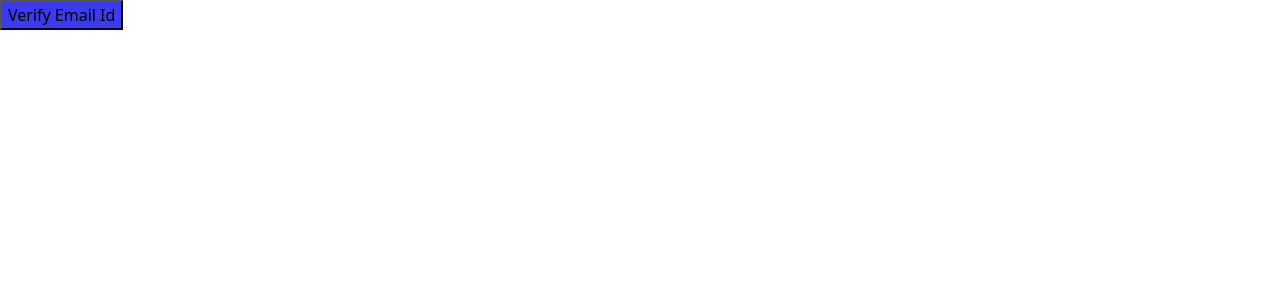
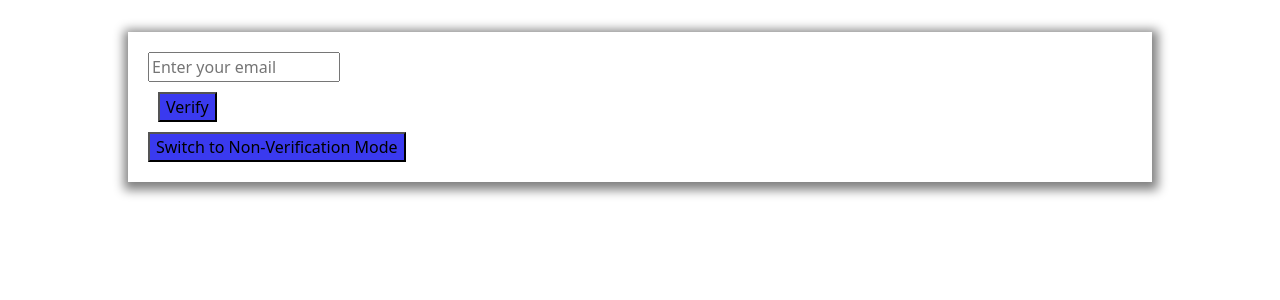
Before and after one commit to mayankvaidya436/expense-trackerfire, a React (Create React App) app: page /Verifaction in a window 1280 px wide. Shown: the top 300 px of the page. Built offline with nearby package versions, Linux system fonts and the light colour scheme.

Commit message:
adding logout functinality

```diff
--- a/src/Componets/Pages/Verifaction.js
+++ b/src/Componets/Pages/Verifaction.js
@@ -1,49 +1,82 @@
-import React,{useContext,useState} from "react";
+import React, { useContext, useState } from "react";
 import classes from './Verfication.module.css'
 import Input from "../UI/Input";
 import AuthContext from "../Store/AuthContext";
-import {  useNavigate } from "react-router-dom";
-const Verifaction=()=>{
-    const authCtx=useContext(AuthContext)
-    const [email,setEmail]=useState("")
-    const [isLoggedIn,setIsloggedIn]=useState(false)
-    const history=useNavigate()
-    const switchHandler=()=>{
-        setIsloggedIn(authCtx.isLoggedIn)
+import { useNavigate } from "react-router-dom";
+
+const Verification = () => {
+    const authCtx = useContext(AuthContext);
+    const [email, setEmail] = useState("");
+    const [loading, setLoading] = useState(false);
+    const history = useNavigate();
+
+    const switchHandler = () => {
+        // Toggle between verification and non-verification mode
+        setEmail(""); // Clear the email input when switching
     }
-    const submitHandler=async(event)=>{
+
+    const submitHandler = async (event) => {
         event.preventDefault();
-      const response=fetch('https://identitytoolkit.googleapis.com/v1/accounts:sendOobCode?key=AIzaSyB-xCnBCx20ES2d4gAANKdQF_REddQ--dI',{
-        method:'POST',
-        body:JSON.stringify({
-            requestType:"VERIFY EMAIL",
-            idToken:authCtx.token,
+        setLoading(true);
+
+        try {
+            const response = await fetch('https://identitytoolkit.googleapis.com/v1/accounts:sendOobCode?key=AIzaSyB-xCnBCx20ES2d4gAANKdQF_REddQ--dI', {
+                method: 'POST',
+                body: JSON.stringify({
+                    requestType: "VERIFY_EMAIL",
+                    idToken: authCtx.token,
                 }),
-        headers:{
+                headers: {
                     'Content-Type': 'application/json'
                 }
-      })
-      const data=await response.json()
+            });
+
+            const data = await response.json();
+
+            if (response.ok) {
+                // Assuming the server sends a success message on successful verification
                 if(data.email===email)
                 {
-        history("/Welcome")
+                console.log("Email verification successful");
+
+                history('/');
+                } // Navigate to the home page
+            } else {
+                throw new Error("Verification failed");
             }
-      if(!data.ok)
-      {
-        throw new Error("verfication failed" ,data.error.message)
+        } catch (error) {
+            console.error("Verification failed:", error.message);
+        } finally {
+            setLoading(false);
+        }
     }
 
-    }
-    return (<>
-  {!isLoggedIn && <button onClick={switchHandler}>Verify Email Id</button>}
-    {isLoggedIn && <form onSubmit={submitHandler} className={classes.main}>
+    return (
+        <div className={classes.main}>
+            <form onSubmit={submitHandler} className={classes.form}>
+                {loading && <p>Verifying...</p>}
+                {!loading && (
+                    <>
                         <div className={classes.int}>
-            <Input type="email" placeholder="email" className={classes.input}
-            onChange={(e)=>{setEmail(e.target.value)}} value={email}
+                            <Input
+                                type="email"
+                                onChange={(e) => setEmail(e.target.value)}
+                                value={email}
+                                className={classes.input}
+                                placeholder="Enter your email"
                             />
                         </div>
-        <button className={classes.btn}>Verify</button>
-     </form>}
-    </>)
+                        <button type="submit" className={classes.btns}>
+                            Verify
+                        </button>
+                    </>
+                )}
+            </form>
+            <button onClick={switchHandler} className={classes.verifybtn}>
+                Switch to {loading ? "Verification" : "Non-Verification"} Mode
+            </button>
+        </div>
+    );
 }
-export default Verifaction
+
+export default Verification;
--- a/src/Componets/Pages/Welcome.js
+++ b/src/Componets/Pages/Welcome.js
@@ -1,10 +1,18 @@
-import React,{useState} from "react";
+import React,{useContext} from "react";
 import classes from './Welcome.module.css'
-import { Link } from "react-router-dom";
+import { Link, useNavigate } from "react-router-dom";
+import AuthContext from "../Store/AuthContext";
 const Welcome=()=>{
+   const authCtx=useContext(AuthContext)
+   const history=useNavigate()
+  const logoutHandler=()=>{
+    authCtx.logout();
+    history("/")
+  }
      return (<>
       <header className={classes.header}>
         <h1>Welcome to expense tarcker</h1>
+        <button onClick={logoutHandler} className={classes.log}>logout</button>
         <div className={classes.com}>
         Your profile is incomplete.
           <Link to="/Profile">Complete now</Link>
--- a/src/Componets/Pages/Welcome.module.css
+++ b/src/Componets/Pages/Welcome.module.css
@@ -41,3 +41,12 @@ display: inline-block;
 .input{
   width: 65%;
 }
+.log{
+    background-color: skyblue;
+    border-radius: 10px;
+    margin-right: 20px;
+    text-align: center;
+}
+.log:hover{
+    background-color: blue;
+}
--- a/src/Componets/Store/AuthContext.js
+++ b/src/Componets/Store/AuthContext.js
@@ -22,7 +22,7 @@ const AuthContext=React.createContext({
     token:token,
     isLoggedIn:userLoggedIn,
     login:loginHandler,
-    logoutHandler:logoutHandler
+    logout:logoutHandler
    }
 
     return <AuthContext.Provider value={contextValue}>{props.children}</AuthContext.Provider>
```
Lines whose indentation alone changed are shown as unchanged.
